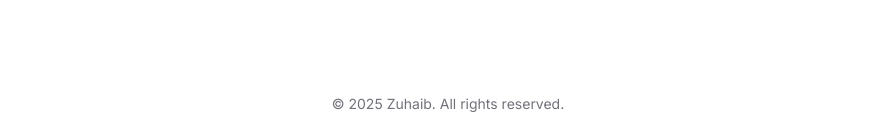
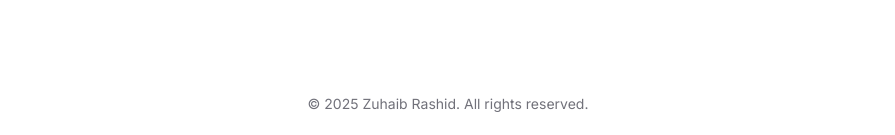
Before and after one commit to Zuhaib-dev/new-portfolio, a Next.js app: page / in a window 1280 px wide. Shown: the part 5660-5795 px from the top of the page, without its empty margins (192-1087 px from the left). Built offline with nearby package versions, Linux system fonts and the light colour scheme.

Commit message:
New Day from a new a laptop  now will go to chase my dreams

```diff
--- a/app/layout.tsx
+++ b/app/layout.tsx
@@ -162,7 +162,7 @@ export default function RootLayout({
               {children}
             </main>
             <footer className="max-w-4xl mx-auto px-4 sm:px-6 lg:px-8 py-6 text-center text-sm text-muted-foreground">
-              © {new Date().getFullYear()} Zuhaib. All rights reserved.
+              © {new Date().getFullYear()} Zuhaib Rashid. All rights reserved.
             </footer>
           </Suspense>
         </ThemeProvider>
```
